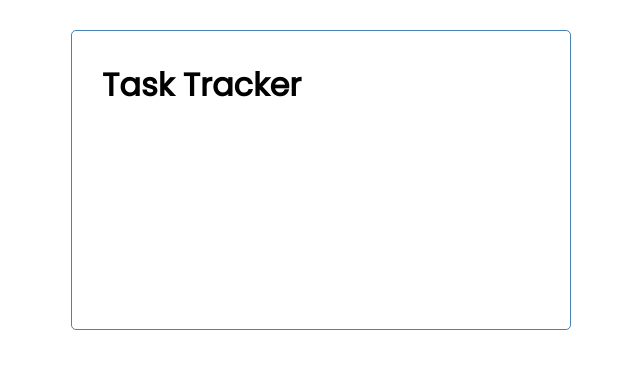
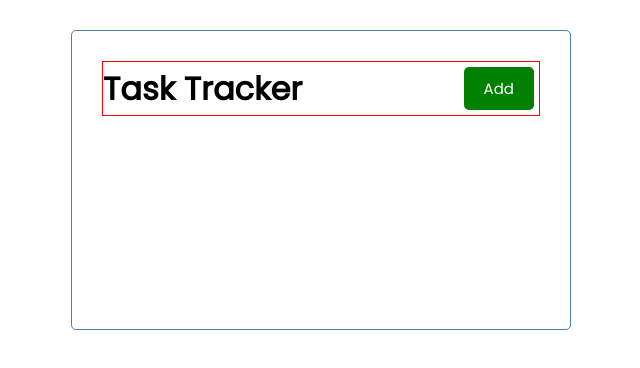
Before and after one commit to dataskeptic/Task-Tracker-with-React, a React (Create React App) app: page / in a window 1280 px wide. Shown: the top 368 px of the page, without its empty margins (319-959 px from the left). Built offline with nearby package versions, Linux system fonts and the light colour scheme.

Commit message:
header, button

```diff
--- /dev/null
+++ b/src/components/Button.js
@@ -0,0 +1,27 @@
+import PropTypes from 'prop-types'
+
+const Button = ({ color, text, onClick }) => {
+
+
+    return (
+
+        <button
+            onClick={onClick}
+            style={{backgroundColor: color}}
+            className='btn'>
+            {text}
+        </button>
+    )
+}
+
+Button.defautProps = {
+    color: 'steelblue'
+}
+
+Button.propTypes = {
+    text: PropTypes.string,
+    color: PropTypes.string,
+    onClick: PropTypes.func,
+}
+
+export default Button
--- a/src/components/Header.js
+++ b/src/components/Header.js
@@ -1,13 +1,18 @@
 //This line its no require anymore
 //import React from 'react'
-
 import PropTypes from 'prop-types'
-
+import Button from './Button'
 
 const Header = ({title}) => {
+
+    const onClick = () => {
+        console.log('click')
+    }
+
     return (
-        <header>
+        <header className='header'>
             <h1>{title}</h1>
+            <Button color='green' text='Add' onClick={onClick} />
         </header>
     )
 }
@@ -16,7 +21,7 @@
     title: 'Task Tracker',
 }
 
-Header.PropTypes = {
+Header.propTypes = {
     title: PropTypes.string.isRequired,
 }
 
--- a/src/index.css
+++ b/src/index.css
@@ -25,6 +25,7 @@
   justify-content: space-between;
   align-items: center;
   margin-bottom: 20px;
+  border: 1px solid red;
 }
 
 .btn {
```
